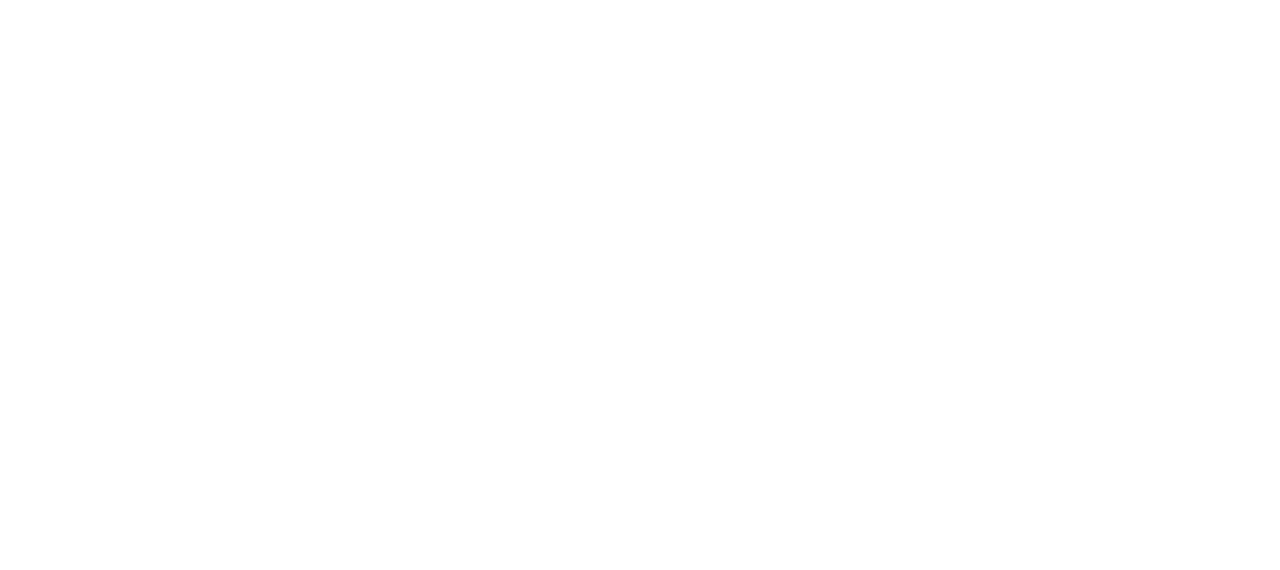
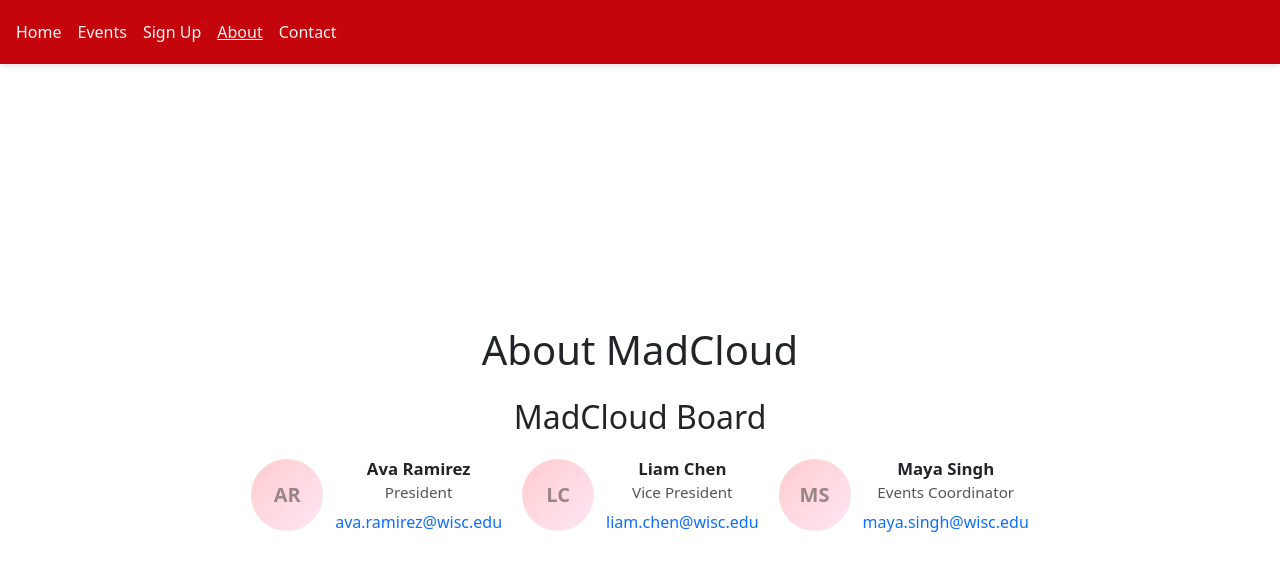
Before and after one commit to CS571-F25/p38, a React (Vite) app: page /#/about in a window 1280 px wide. Before the commit this address had no page. Shown: the top 570 px of the page. Built offline with nearby package versions, Linux system fonts and the light colour scheme.

Commit message:
Added basic UI sceens, navigation, Profile and ContactForm components.

```diff
--- a/package.json
+++ b/package.json
@@ -14,7 +14,8 @@
     "react": "^19.1.1",
     "react-bootstrap": "^2.10.10",
     "react-dom": "^19.1.1",
-    "react-router": "^7.9.5"
+    "react-router": "^7.9.5",
+    "react-router-dom": "^7.9.6"
   },
   "devDependencies": {
     "@eslint/js": "^9.36.0",
--- a/src/App.jsx
+++ b/src/App.jsx
@@ -1,16 +1,27 @@
-import { useState } from 'react'
-import reactLogo from './assets/react.svg'
-import viteLogo from '/vite.svg'
 import './App.css'
-import { HashRouter, Route, Routes } from 'react-router'
-import Home from './components/Home'
+import { HashRouter, Routes, Route } from 'react-router-dom'
+import Home from './screens/Home'
+import Events from './screens/Events'
+import SignUp from './screens/SignUp'
+import About from './screens/About'
+import Contact from './screens/Contact'
+import Header from './components/Header'
 
 function App() {
-  return <HashRouter>
-      <Routes>
-        <Route path="/" element={<Home></Home>}></Route>
-      </Routes>
+  return (
+    <HashRouter>
+      <Header />
+      <main style={{ padding: '1rem', paddingTop: '84px' }}>
+        <Routes>
+          <Route path="/" element={<Home />} />
+          <Route path="/events" element={<Events />} />
+          <Route path="/signup" element={<SignUp />} />
+          <Route path="/about" element={<About />} />
+          <Route path="/contact" element={<Contact />} />
+        </Routes>
+      </main>
     </HashRouter>
+  )
 }
 
 export default App
--- /dev/null
+++ b/src/components/ContactForm.jsx
@@ -0,0 +1,37 @@
+import React, { useState } from 'react'
+
+export default function ContactForm({ onSubmit }) {
+	const [form, setForm] = useState({ name: '', email: '', message: '' })
+
+	function handleChange(e) {
+		const { name, value } = e.target
+		setForm(prev => ({ ...prev, [name]: value }))
+	}
+
+	function handleSubmit(e) {
+		e.preventDefault()
+		if (onSubmit) onSubmit(form)
+		alert('Message sent (demo): ' + (form.message || '(no message)'))
+		setForm({ name: '', email: '', message: '' })
+	}
+
+	return (
+        <div style={{ display: "flex", flexDirection: "column", alignItems: "center" }}>
+            <form onSubmit={handleSubmit} style={{ maxWidth: 480 }}>
+                <div style={{ marginBottom: 8 }}>
+                    <label htmlFor="name">Name</label><br />
+                    <input id="name" name="name" value={form.name} onChange={handleChange} style={{ width: '100%' }} />
+                </div>
+                <div style={{ marginBottom: 8 }}>
+                    <label htmlFor="email">Email</label><br />
+                    <input id="email" name="email" type="email" value={form.email} onChange={handleChange} style={{ width: '100%' }} />
+                </div>
+                <div style={{ marginBottom: 8 }}>
+                    <label htmlFor="message">Message</label><br />
+                    <textarea id="message" name="message" rows={4} value={form.message} onChange={handleChange} style={{ width: '100%' }} />
+                </div>
+                <button type="submit">Send</button>
+            </form>
+        </div>
+	)
+}
--- /dev/null
+++ b/src/components/Header.css
@@ -0,0 +1,33 @@
+.site-header {
+  position: fixed;
+  top: 0;
+  left: 0;
+  right: 0;
+  height: 64px;
+  background: #c5050c;
+  color: white;
+  display: flex;
+  align-items: center;
+  padding: 0 1rem;
+  z-index: 1000;
+  box-shadow: 0 2px 6px rgba(0,0,0,0.12);
+}
+
+.nav ul {
+  list-style: none;
+  display: flex;
+  gap: 1rem;
+  margin: 0;
+  padding: 0;
+  align-items: center;
+}
+
+.nav a {
+  color: rgba(255,255,255,0.95);
+  text-decoration: none;
+  font-weight: 500;
+}
+
+.nav a.active {
+  text-decoration: underline;
+}
--- /dev/null
+++ b/src/components/Header.jsx
@@ -0,0 +1,19 @@
+import React from 'react'
+import { NavLink } from 'react-router-dom'
+import './Header.css'
+
+export default function Header() {
+  return (
+    <header className="site-header">
+      <nav className="nav">
+        <ul>
+          <li><NavLink to="/" end className={({isActive}) => isActive ? 'active' : ''}>Home</NavLink></li>
+          <li><NavLink to="/events" className={({isActive}) => isActive ? 'active' : ''}>Events</NavLink></li>
+          <li><NavLink to="/signup" className={({isActive}) => isActive ? 'active' : ''}>Sign Up</NavLink></li>
+          <li><NavLink to="/about" className={({isActive}) => isActive ? 'active' : ''}>About</NavLink></li>
+          <li><NavLink to="/contact" className={({isActive}) => isActive ? 'active' : ''}>Contact</NavLink></li>
+        </ul>
+      </nav>
+    </header>
+  )
+}
--- /dev/null
+++ b/src/components/Profile.css
@@ -0,0 +1,56 @@
+.profile {
+  display: flex;
+  align-items: center;
+  gap: 12px;
+  padding: 8px 0;
+}
+.avatar {
+  width: 72px;
+  height: 72px;
+  flex: 0 0 72px;
+}
+.avatar img {
+  width: 100%;
+  height: 100%;
+  object-fit: cover;
+  border-radius: 50%;
+  display: block;
+}
+.avatar .placeholder {
+  width: 100%;
+  height: 100%;
+  border-radius: 50%;
+  background: linear-gradient(135deg, #ff9a9e 0%, #fecfef 100%);
+  display: flex;
+  align-items: center;
+  justify-content: center;
+  color: #3a0f0f;
+  font-weight: 700;
+  font-size: 20px;
+}
+.info .name {
+  font-weight: 700;
+  font-size: 1.05rem;
+}
+.info .title {
+  color: #555;
+  font-size: 0.95rem;
+}
+
+.info .email {
+  margin-top: 6px;
+}
+.info .email a {
+  color: #0d6efd;
+  text-decoration: none;
+}
+.info .email a:hover {
+  text-decoration: underline;
+}
+
+.profiles-grid {
+  display: grid;
+  grid-template-columns: repeat(auto-fit, minmax(220px, 1fr));
+  gap: 12px;
+  margin-top: 12px;
+}
--- /dev/null
+++ b/src/components/Profile.jsx
@@ -0,0 +1,28 @@
+import React from 'react'
+import './Profile.css'
+
+export default function Profile({ first = '', last = '', img = '', title = '', email = '' }) {
+  const name = `${first} ${last}`.trim()
+  const initials = `${first?.[0] || ''}${last?.[0] || ''}`.toUpperCase()
+
+  return (
+    <div className="profile">
+      <div className="avatar">
+        {img ? (
+          <img src={img} alt={name || 'Profile'} />
+        ) : (
+          <div className="placeholder">{initials || '?'}</div>
+        )}
+      </div>
+      <div className="info">
+        <div className="name">{name || 'Unnamed'}</div>
+        {title && <div className="title">{title}</div>}
+        {email && (
+          <div className="email">
+            <a href={`mailto:${email}`}>{email}</a>
+          </div>
+        )}
+      </div>
+    </div>
+  )
+}
--- /dev/null
+++ b/src/screens/About.jsx
@@ -0,0 +1,19 @@
+import React from 'react'
+import Profile from '../components/Profile'
+import '../components/Profile.css'
+
+export default function About() {
+  return (
+    <div>
+      <h1>About MadCloud</h1>
+      <section style={{ marginTop: 24 }}>
+              <h2>MadCloud Board</h2>
+             <div className="profiles-grid" style={{ display: "flex", gap: "20px" }}>
+                       <Profile first="Ava" last="Ramirez" title="President" email="ava.ramirez@wisc.edu" />
+                       <Profile first="Liam" last="Chen" title="Vice President" email="liam.chen@wisc.edu" />
+                       <Profile first="Maya" last="Singh" title="Events Coordinator" email="maya.singh@wisc.edu" />
+                     </div>
+            </section>
+    </div>
+  )
+}
--- /dev/null
+++ b/src/screens/Contact.jsx
@@ -0,0 +1,18 @@
+import React from 'react'
+import ContactForm from '../components/ContactForm'
+
+export default function Contact() {
+  function handleSubmit(data) {
+    //full functionality later
+  }
+
+  return (
+    <div>
+      <h1>Contact MadCloud</h1>
+      <p>If you'd like to reach out, email us at <a href="mailto:info@madcloud.example">info@madcloud.example</a> or fill out the form below.</p>
+
+      <ContactForm onSubmit={handleSubmit} />
+
+    </div>
+  )
+}
--- /dev/null
+++ b/src/screens/Events.jsx
@@ -0,0 +1,11 @@
+import React from 'react'
+
+function Events() {
+  return (
+    <div>
+      <h1>Events!</h1>
+    </div>
+  )
+}
+
+export default Events
--- /dev/null
+++ b/src/screens/SignUp.jsx
@@ -0,0 +1,9 @@
+import React from 'react'
+
+export default function SignUp() {
+  return (
+    <div>
+      <h1>Sign Up for MadCloud!</h1>
+    </div>
+  )
+}
```
Also changed, not shown: src/screens/Home.jsx (renamed from src/components/Home.jsx), 1 other file (tests, documents, lock files or other folders).
